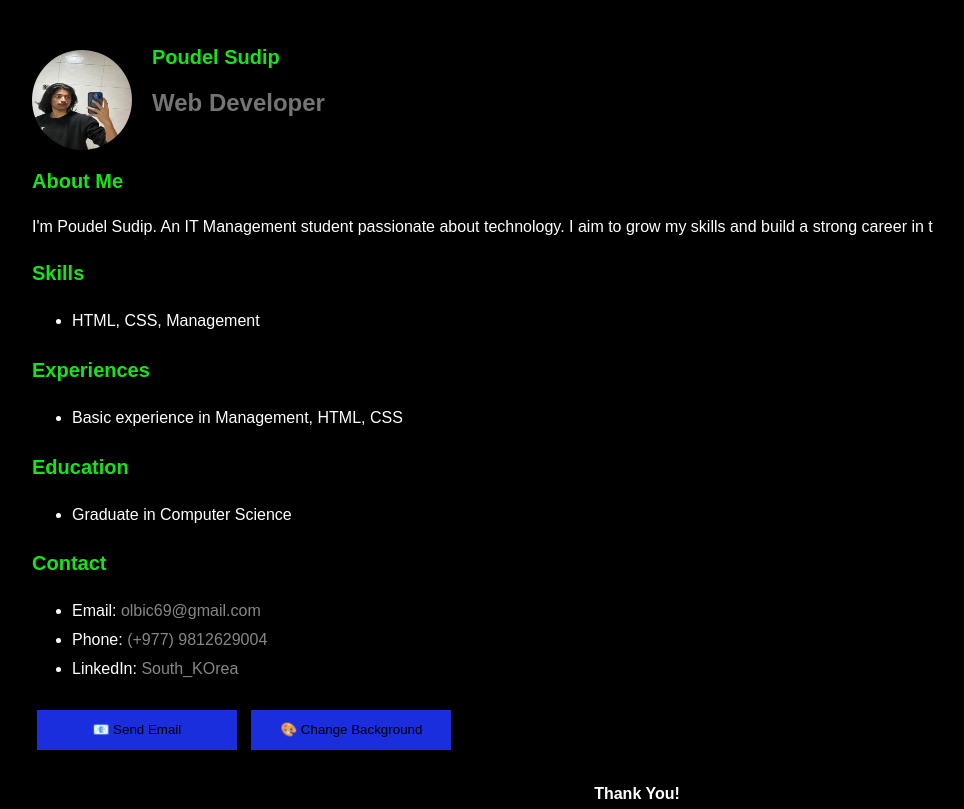
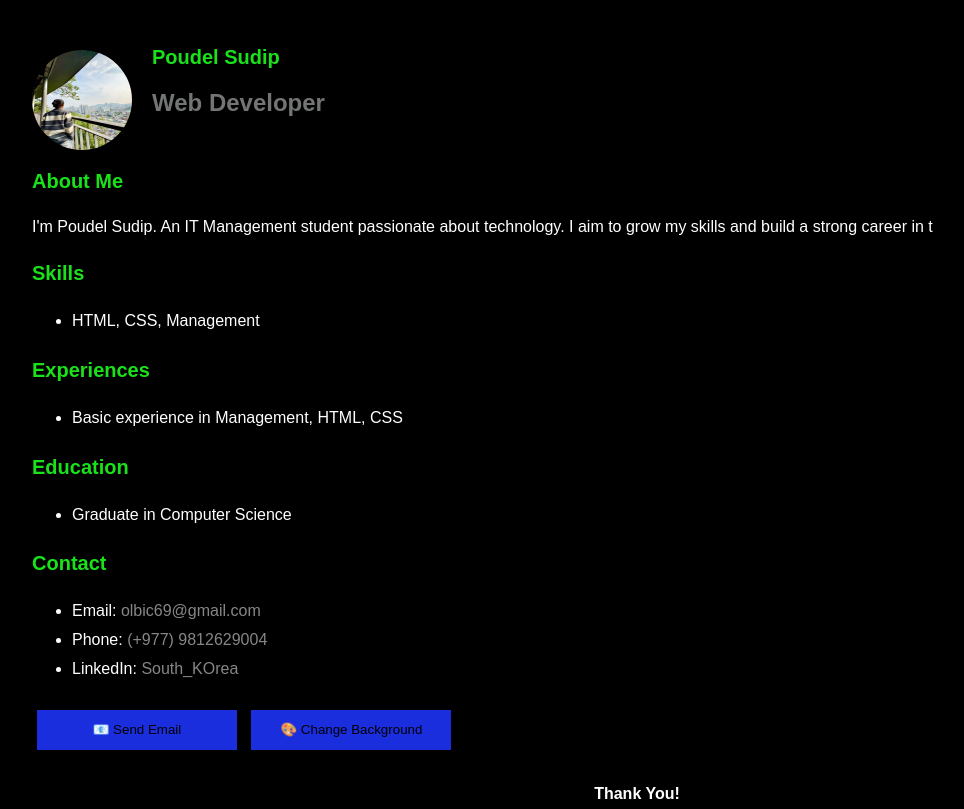
Before and after one commit to bic-oal5/sudip, a plain HTML site: page index.html in a window 1280 px wide. Shown: the whole page, without its empty margins (38-1002 px from the left). Drawn offline with Linux system fonts and the light colour scheme.

Commit message:
Update index.html

```diff
--- a/index.html
+++ b/index.html
@@ -82,7 +82,7 @@
 
 <body>
   <div class="pic">
-    <img src="pop.jpg" alt="Profile picture" class="center" />
+    <img src="photo3.jpg" alt="Profile picture" class="center" />
     <div class="head">
       <h1 class="name">Poudel Sudip</h1>
       <h2>Web Developer</h2>
```
